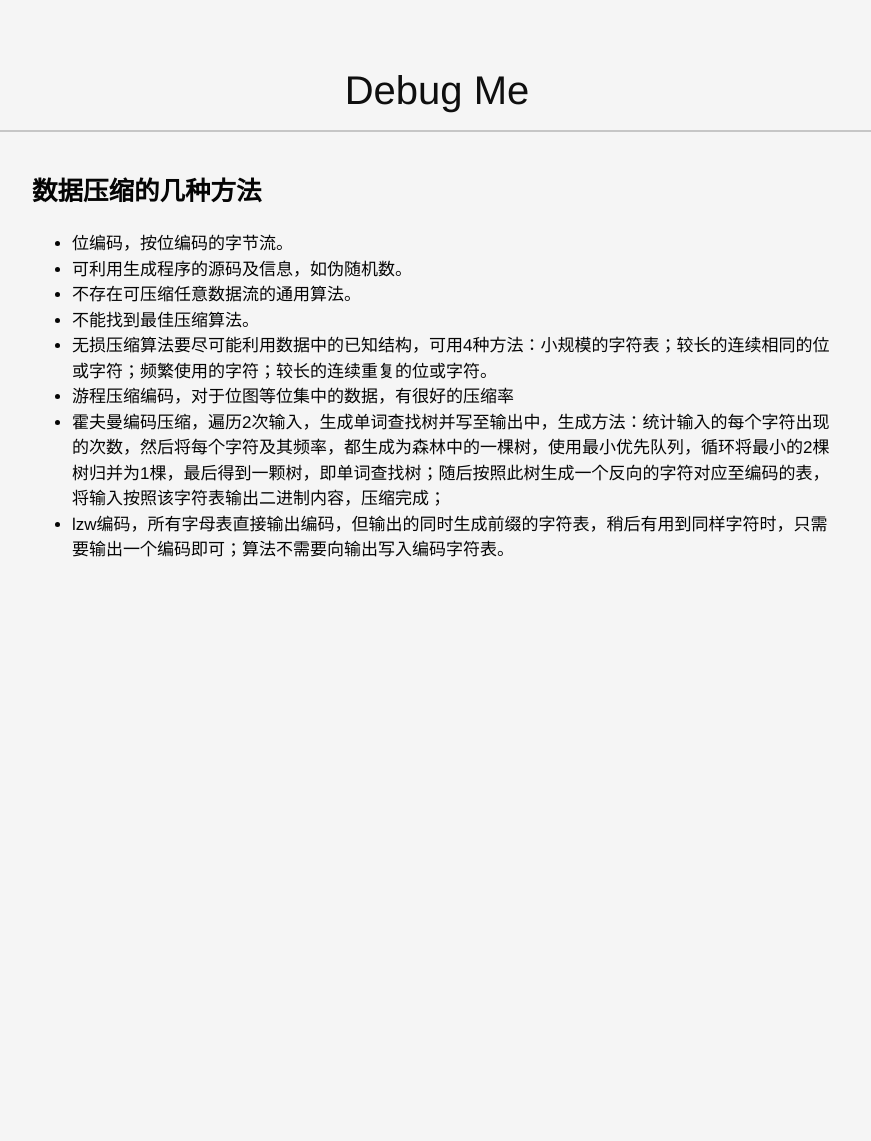
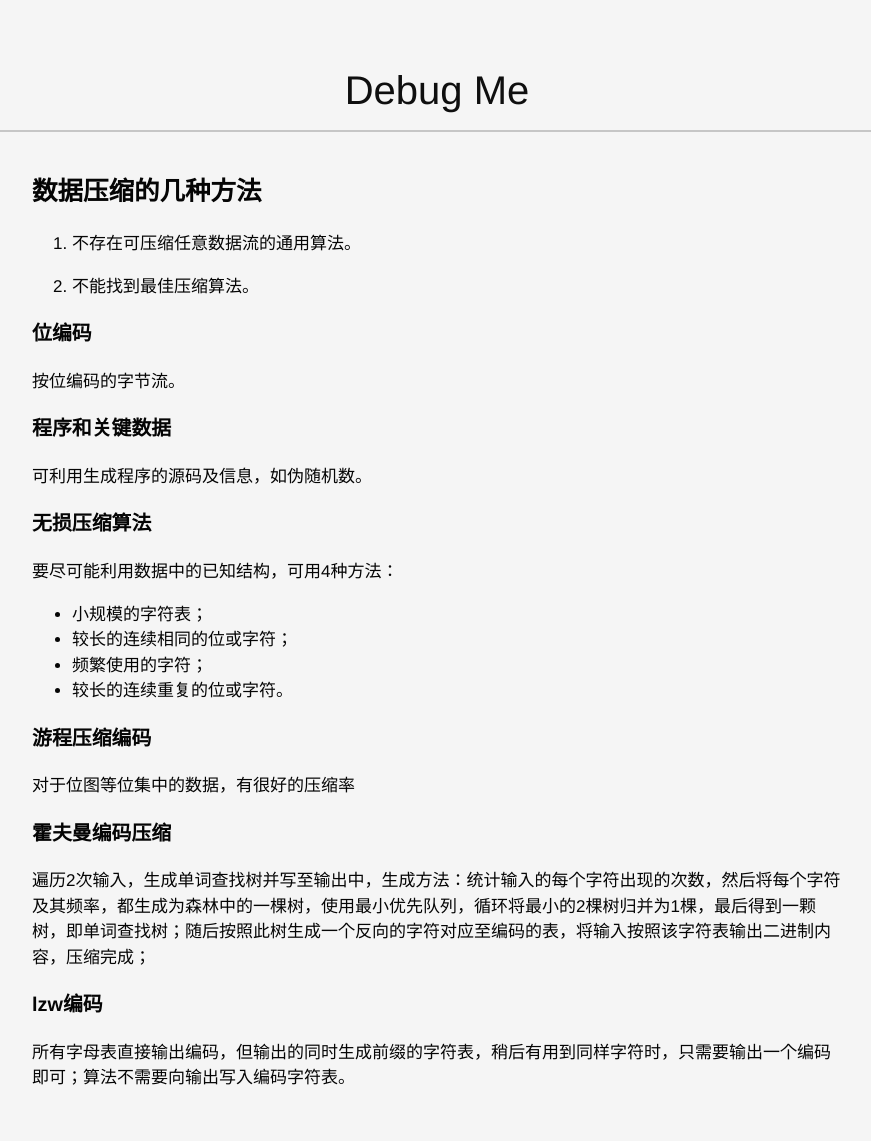
Before and after one commit to dream0411/dream0411.github.io, a Jekyll site: the page built from _posts/2017-02-09-compress-methods.md, in a window 1280 px wide. Shown: the whole page, without its empty margins (203-1074 px from the left). Built offline with Jekyll 4.4.1, drawn with Linux system fonts in a browser that asks for light colours; comment, search, counter and statistics services are not loaded; before the commit the page ends 900 px from its top, so only the background shows below that.

Commit message:
修复了一些markdown标记

```diff
--- a/_posts/2017-02-09-compress-methods.md
+++ b/_posts/2017-02-09-compress-methods.md
@@ -6,11 +6,35 @@ title: 数据压缩的几种方法
 {{ page.title }}
 ===
 
-* 位编码，按位编码的字节流。
-* 可利用生成程序的源码及信息，如伪随机数。
-* 不存在可压缩任意数据流的通用算法。
-* 不能找到最佳压缩算法。
-* 无损压缩算法要尽可能利用数据中的已知结构，可用4种方法：小规模的字符表；较长的连续相同的位或字符；频繁使用的字符；较长的连续重复的位或字符。
-* 游程压缩编码，对于位图等位集中的数据，有很好的压缩率
-* 霍夫曼编码压缩，遍历2次输入，生成单词查找树并写至输出中，生成方法：统计输入的每个字符出现的次数，然后将每个字符及其频率，都生成为森林中的一棵树，使用最小优先队列，循环将最小的2棵树归并为1棵，最后得到一颗树，即单词查找树；随后按照此树生成一个反向的字符对应至编码的表，将输入按照该字符表输出二进制内容，压缩完成；
-* lzw编码，所有字母表直接输出编码，但输出的同时生成前缀的字符表，稍后有用到同样字符时，只需要输出一个编码即可；算法不需要向输出写入编码字符表。
+1. 不存在可压缩任意数据流的通用算法。
+
+2. 不能找到最佳压缩算法。
+
+### 位编码
+
+按位编码的字节流。
+
+### 程序和关键数据
+
+可利用生成程序的源码及信息，如伪随机数。
+
+### 无损压缩算法
+
+要尽可能利用数据中的已知结构，可用4种方法：
+
+* 小规模的字符表；
+* 较长的连续相同的位或字符；
+* 频繁使用的字符；
+* 较长的连续重复的位或字符。
+
+### 游程压缩编码
+
+对于位图等位集中的数据，有很好的压缩率
+
+### 霍夫曼编码压缩
+
+遍历2次输入，生成单词查找树并写至输出中，生成方法：统计输入的每个字符出现的次数，然后将每个字符及其频率，都生成为森林中的一棵树，使用最小优先队列，循环将最小的2棵树归并为1棵，最后得到一颗树，即单词查找树；随后按照此树生成一个反向的字符对应至编码的表，将输入按照该字符表输出二进制内容，压缩完成；
+
+### lzw编码
+
+所有字母表直接输出编码，但输出的同时生成前缀的字符表，稍后有用到同样字符时，只需要输出一个编码即可；算法不需要向输出写入编码字符表。
```
Also changed, not shown: _posts/2017-02-09-KMP-details.md (+11 -11 lines).
